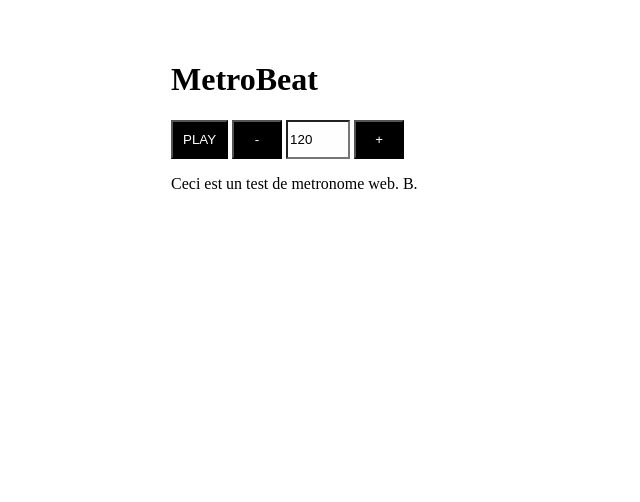
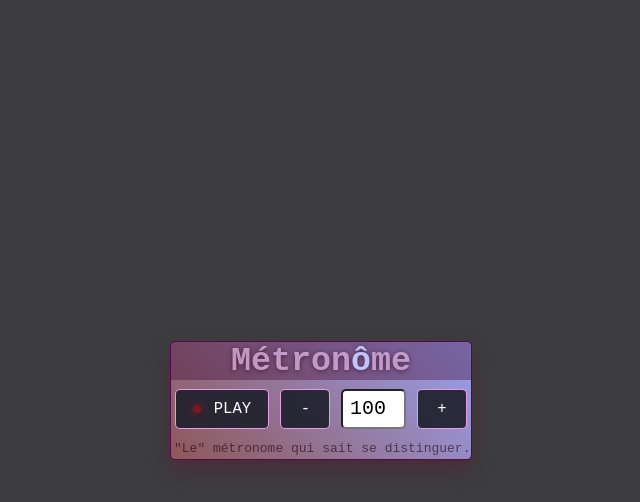
Before and after one commit to berdal84/metrobeat, a React (Vite) app: page / in a window 1280 px wide. Shown: the top 502 px of the page, without its empty margins (319-959 px from the left). Built offline with nearby package versions, Linux system fonts and the light colour scheme; no server answers.

Commit message:
first working implementation

```diff
--- a/src/App.css
+++ /dev/null
@@ -1,25 +0,0 @@
-#root {
-  max-width: 300px;
-  margin: 0 auto;
-  padding: 2rem;
-  text-align: nter;
-}
-
-.buttons {
-  display: flex;
-  width: 100%;
-  gap: 4px;
-
-}
-
-button {
-  padding: 10px;
-  min-width: 50px;
-  background-color:black;
-  color: white;
-  border-radius: 0;
-}
-
-input {
-  background-color: #fefefe;
-}
--- a/src/App.tsx
+++ b/src/App.tsx
@@ -1,77 +1,23 @@
-import { useEffect, useState } from 'react'
-import './App.css'
-import { Howl } from 'howler'
-
-const sound = new Howl({
-  src: ['tick.mp3'],
-  preload: true,
-})
-
-let tempo    = 100; // in ms
-let nextTick = 0;
-let play     = false;
-
-function update(dt: number)
-{
-  if (!play)
-  {
-    if ( sound.playing() )
-    {
-      sound.stop()
-    }
-    return;
-  }
-
-  if ( nextTick-dt > 0 )
-  {
-    nextTick -= dt;
-  }
-  else
-  {
-    nextTick = nextTick - dt + 60/tempo*1000;
-    console.log(`Play!`)
-    sound.play()
-  }
-}
-
-let last_time = 0;
-
-function loop () {
-  requestAnimationFrame(( current_time: number ) => {
-    const dt = current_time - last_time;
-    last_time = current_time;
-
-    update(dt);
-    loop();
-  });
-}
-
-loop();
+import { useMetronome } from "./Metronome/useMetronome"
+import { MetronomeView } from "./Metronome/MetronomeView"
 
 function App() {
-  const [viewTempo, setViewTempo] = useState(120)
-  const [viewPlay, setViewPlay] = useState(false)
 
-  // Sync tempo vith view
-  useEffect(() => {
-    tempo = viewTempo;
-    play  = viewPlay;
-  }, [viewTempo, viewPlay])
+  const metronome = useMetronome()
 
   return (
-    <>
-      <h1>MetroBeat</h1>
-      <div className="buttons">
-        <button onClick={() => setViewPlay( v => !v)}>{ viewPlay ? 'STOP' : 'PLAY'}</button>
-        <button onClick={() => setViewTempo( (v: number) => v - 10 )}>-</button>
-        <input type="number" step={1} min={60} max={300} value={viewTempo}
-          onChange={(e) => setViewTempo(e.currentTarget.valueAsNumber)}/>
-        <button onClick={() => setViewTempo( (v: number) => v + 10 )}>+</button>
-      </div>
-      <p className="description">
-        Ceci est un test de metronome web. B.
-      </p>
-    </>
+    <div className="App">
+      <h1 className="title">Métron<span style={{ color: "#bec6ffff" }}>ô</span>me</h1>
+      <MetronomeView
+        diodeOn={metronome.diodeOn}
+        tempo={metronome.tempo}
+        isPlaying={metronome.isPlaying}
+        onTempoChange={metronome.setTempo}
+        onPlayPressed={metronome.play}
+        onStopPressed={metronome.stop}
+      />
+      <p className="description">"Le" métronome qui sait se distinguer.</p>
+    </div>
   )
 }
 
--- /dev/null
+++ b/src/Metronome/Metronome.ts
@@ -0,0 +1,99 @@
+import { Howl } from 'howler'
+
+export type MetroState = {
+    isPlaying: boolean;
+    onChange: (state: MetroState) => void;
+    onTick: () => void;
+    _tempo: number;
+    _sound: Howl;
+    _last_frame_time: DOMHighResTimeStamp;
+    _next_tick_delay: DOMHighResTimeStamp;
+    _shouldStop: boolean;
+}
+
+export type MetroInitialState = {
+    tempo: number;
+    isPlaying: boolean;
+}
+
+export function metro_create( initialState: Partial<MetroInitialState> = {} ): MetroState
+{
+
+    const sound = new Howl({
+        src: ['tick.mp3'],
+        preload: true,
+    })
+
+    return {
+        _tempo: initialState?.tempo ?? 100,
+        isPlaying: initialState?.isPlaying ?? false,
+        _sound: sound,
+        _next_tick_delay: 0,
+        _last_frame_time: 0,
+        _shouldStop: false,
+        onChange: (state: MetroState) => {},
+        onTick: () => {}
+    }
+}
+
+export function metro_play(state: MetroState)
+{
+    state.isPlaying        = true;
+    state._last_frame_time = -1;
+    metro_loop(state);
+    state.onChange(state);
+}
+
+export function metro_stop(state: MetroState)
+{
+    state.isPlaying  = false;
+    state._shouldStop = true;
+    // loop will stop on itself
+    state.onChange(state);
+}
+
+export function metro_set_tempo(state: MetroState, new_tempo: number)
+{
+    state._tempo = new_tempo;
+    state.onChange(state)
+}
+
+export function metro_update(state: MetroState, dt: number)
+{
+    if ( state._next_tick_delay - dt > 0)
+    {
+        state._next_tick_delay -= dt;
+        return;
+    }
+
+    const period = 60 /  state._tempo * 1000;
+    state._next_tick_delay =  state._next_tick_delay - dt + period;
+    state._sound.play()
+
+    state.onTick();
+}
+
+export function metro_loop(state: MetroState)
+{
+    requestAnimationFrame((current_time: number) => {
+
+        let dt = 0;
+
+        if ( state._last_frame_time != -1 )
+        {
+            dt = current_time - state._last_frame_time;
+        }
+
+        state._last_frame_time = current_time;
+
+        if ( state._shouldStop )
+        {
+            state._sound.stop()
+            state._shouldStop = false;
+            return;
+        }
+
+        metro_update(state, dt);
+        metro_loop(state);
+    });
+}
--- /dev/null
+++ b/src/Metronome/MetronomeView.tsx
@@ -0,0 +1,57 @@
+import { useCallback, type ChangeEventHandler, type MouseEventHandler } from "react";
+
+export type MetronomeViewProps = {
+  tempo: number;
+  isPlaying: boolean;
+  diodeOn: boolean;
+  onTempoChange: (tempo: number) => void;
+  onPlayPressed: () => void;
+  onStopPressed: () => void;
+}
+
+function constrainAbove1(tempo: number) {
+  return Math.max(1, tempo);
+}
+
+export function MetronomeView({
+  tempo         = 60,
+  isPlaying     = false,
+  diodeOn       = false,
+  onTempoChange = (_: number) => {},
+  onPlayPressed = () => {},
+  onStopPressed = () => {}
+}: Partial<MetronomeViewProps>)
+{
+
+  const handlePlayButtonClick: MouseEventHandler<HTMLButtonElement> = useCallback(() => {
+    if (isPlaying){
+      onStopPressed()
+    } else {
+      onPlayPressed()
+    }
+  }, [isPlaying])
+
+  const handleTempoInputChange: ChangeEventHandler<HTMLInputElement> = useCallback( (event) => {
+    onTempoChange( constrainAbove1(event.currentTarget.valueAsNumber) )
+  }, [tempo])
+
+  const handleIncreaseTempo: MouseEventHandler<HTMLButtonElement> = useCallback( (event) => {
+    onTempoChange( constrainAbove1(tempo + 10) )
+  }, [tempo])
+
+  const handleDecreaseTempo: MouseEventHandler<HTMLButtonElement> = useCallback( (event) => {
+    onTempoChange( constrainAbove1(tempo - 10) )
+  }, [tempo])
+
+  return (
+    <div className="buttons">
+        <button className='playButton' onClick={handlePlayButtonClick}>
+          {isPlaying ? 'STOP' : 'PLAY'}
+          <div style={{ opacity: diodeOn ? 1 : 0.4 }} className='diode'/>
+        </button>
+        <button onClick={handleDecreaseTempo}>-</button>
+        <input onChange={handleTempoInputChange} type="number" step={1} min={60} max={300} value={tempo}/>
+        <button onClick={handleIncreaseTempo}>+</button>
+    </div>
+  )
+}
--- /dev/null
+++ b/src/Metronome/useMetronome.tsx
@@ -0,0 +1,37 @@
+import { useState, useEffect, useCallback } from "react";
+import { metro_create, metro_play, metro_stop, metro_set_tempo } from "./Metronome";
+
+// Headless metronome
+export function useMetronome()
+{
+  const [metronome] = useState(metro_create({ tempo: 100}));
+
+  const [tempo, _setTempo] = useState(metronome._tempo)
+  const [isPlaying, _setIsPlaying] = useState(metronome.isPlaying)
+  const [diodeOn, setDiodeOn] = useState(false)
+
+  useEffect(() => {
+    metronome.onChange = (_metronome) => {
+      _setTempo(metronome._tempo)
+      _setIsPlaying(metronome.isPlaying)
+    }
+    metronome.onTick = () => {
+      setDiodeOn(true)
+      setTimeout(() => setDiodeOn(false), 100 )
+    }
+  }, [])
+
+  const play = useCallback(() => {
+    metro_play(metronome)
+  }, [metronome])
+
+  const stop = useCallback(() => {
+    metro_stop(metronome)
+  }, [metronome])
+
+  const setTempo = useCallback((tempo: number) => {
+    metro_set_tempo(metronome, tempo)
+  }, [metronome])
+
+  return { tempo, setTempo, isPlaying, play, stop, diodeOn }
+}
--- a/src/index.css
+++ b/src/index.css
@@ -0,0 +1,90 @@
+* {
+  font-family: unset;
+}
+
+html, body {
+  font-family: monospace;
+  height: 100%;
+  margin: 0;
+  background-color: #3d3d3f;
+  color: rgb(31, 24, 24);
+  --border-radius: 5px;
+}
+
+body {
+    display: flex;
+    align-items: center;
+    justify-content: center;
+}
+
+.App {
+  background: linear-gradient(45deg, #8f5757, #99a0ef);
+  max-width: 300px;
+  border-radius: var(--border-radius);
+  text-align: center;
+  box-shadow: 0 10px 20px rgba(89, 21, 47, 0.415);
+  overflow: hidden;
+  border: 1px solid rgb(87, 7, 75);
+
+  display: flex;
+  flex-direction: column;
+  gap: 5px;
+
+  .title {
+    background-color: #41072e61;
+    font-size: 25pt;
+    text-shadow: 0px 1px 5px rgba(51, 4, 22, 0.619);
+    color: #e5beeebc;
+    margin: unset;
+  }
+}
+
+.buttons {
+  padding: 4px;
+  display: flex;
+  justify-content: space-between;
+  column-gap: 4px;
+}
+
+button {
+  padding: 10px;
+  min-width: 50px;
+  background-color:rgba(34, 35, 47, 0.939);
+  color: white;
+  border-radius: var(--border-radius);
+  font-size: larger;
+  border: 1px solid rgba(251, 167, 252, 0.91);
+}
+
+input {
+  background-color: #fefefe;
+  border-radius: var(--border-radius);
+  font-size: 15pt;
+  max-width: 4rem;
+  padding-left: 0.5rem;
+}
+
+.playButton {
+  display: flex;
+  gap: 5px;
+  flex-direction: row-reverse;
+  justify-content: space-evenly;
+  min-width: 2.5cm;
+}
+
+.diode {
+  background-color: red;
+  box-shadow: 0 0 10px red;
+  width: 8px;
+  aspect-ratio: 1;
+  border-radius: 100%;
+  align-self: center;
+}
+
+.description {
+  margin: unset;
+  padding: 3px;
+  color: rgba(26, 4, 19, 0.6);
+  width: 100%;
+  text-align: left;
+}
```
